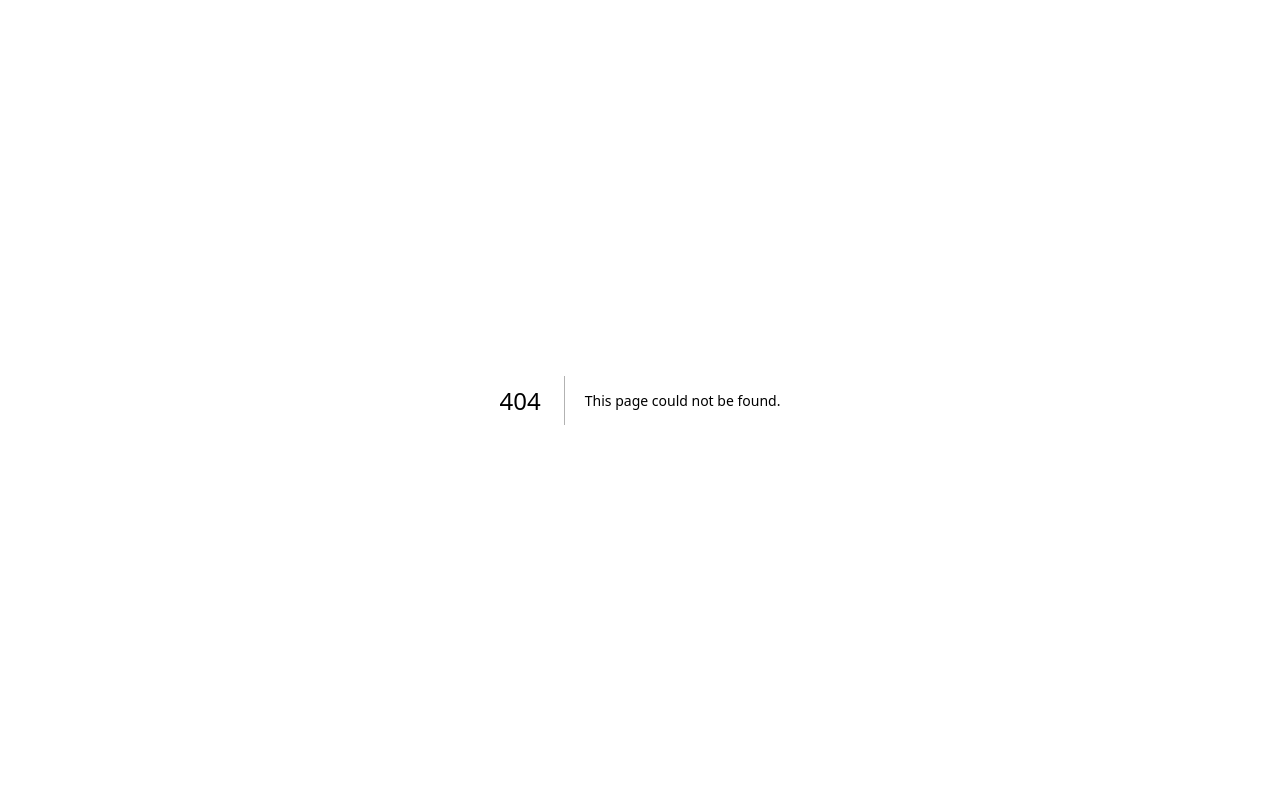
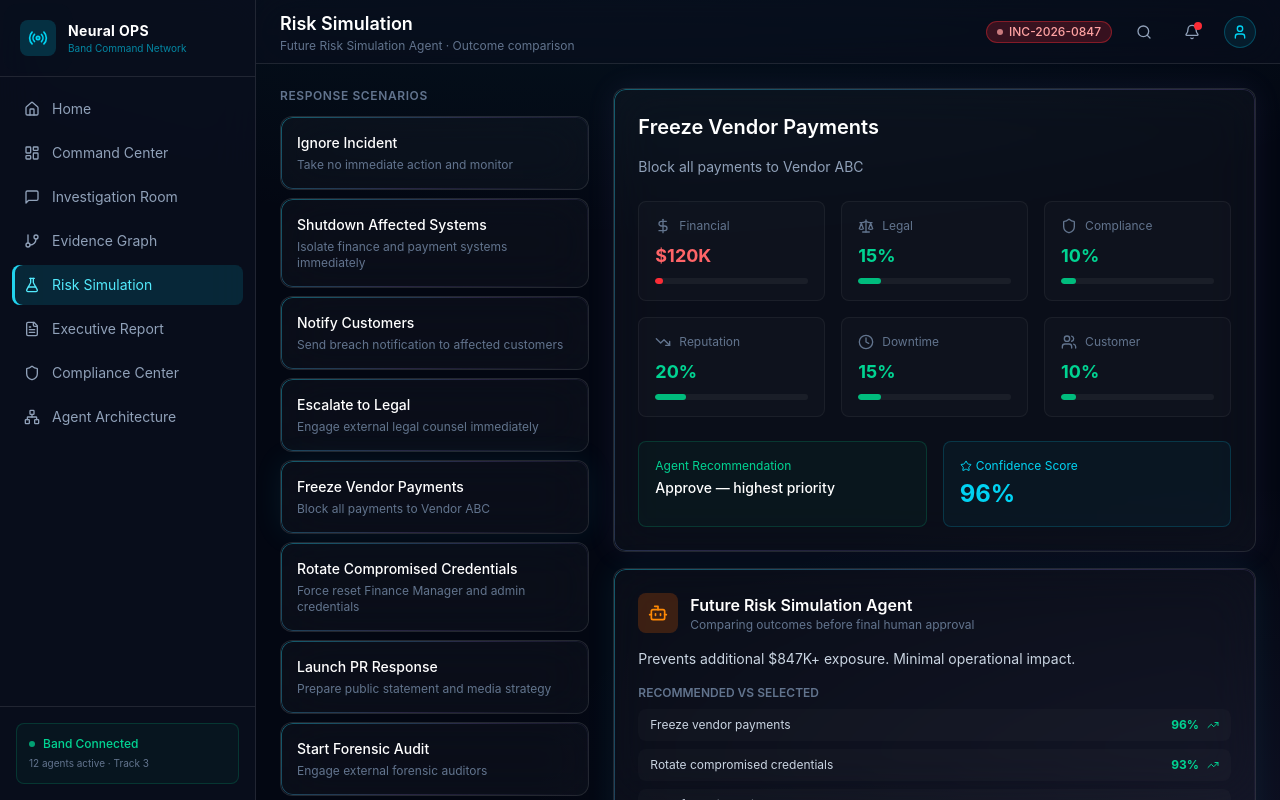
Before and after one commit to AhamedAAHA/Neural-OPS, a Next.js app: page /risk-simulation in a window 1280 px wide. Before the commit this address had no page. Built offline with nearby package versions, Linux system fonts and the light colour scheme.

Commit message:
feat(app): add risk simulation route

```diff
--- /dev/null
+++ b/src/app/risk-simulation/page.tsx
@@ -0,0 +1,5 @@
+import { RiskSimulationView } from "@/components/risk/RiskSimulationView";
+
+export default function RiskSimulationPage() {
+  return <RiskSimulationView />;
+}
```
